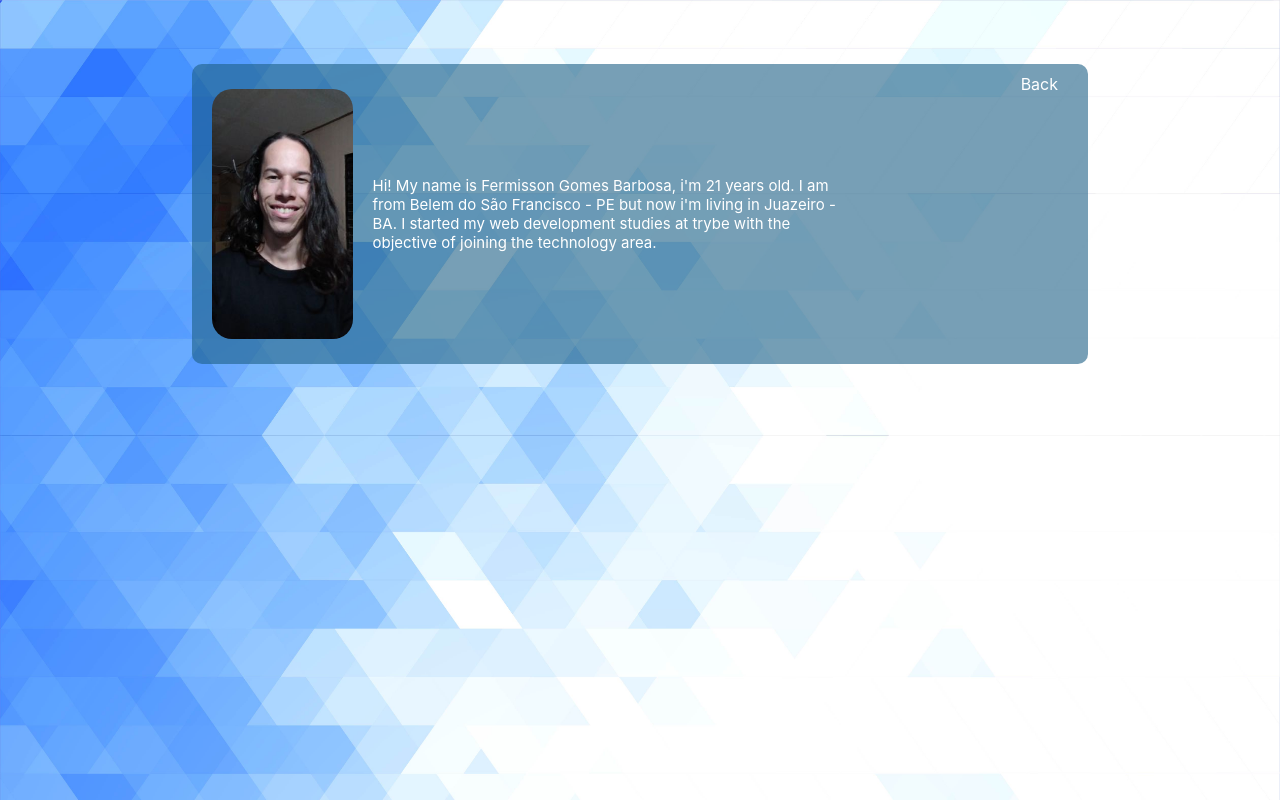
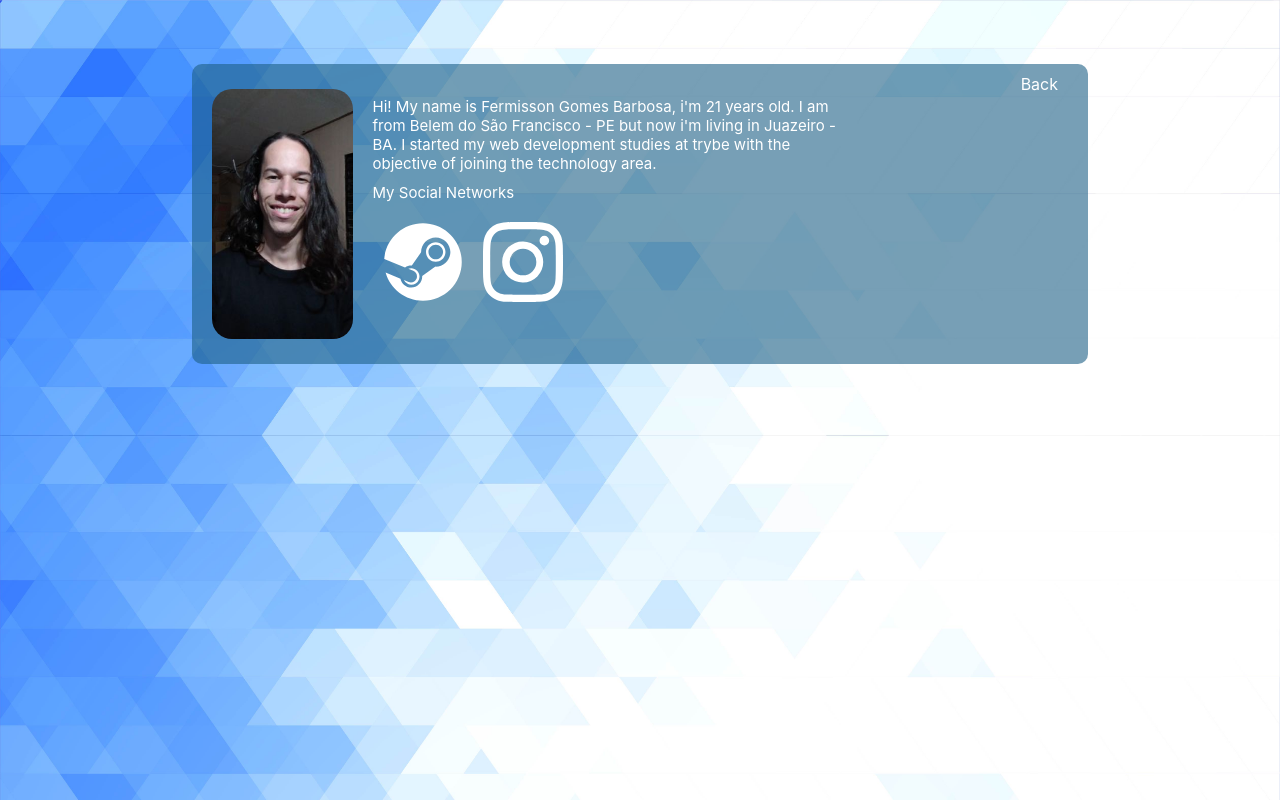
Before and after one commit to Fermisson-Gomes/Portifolio-React, a React (Create React App) app: page /about in a window 1280 px wide. Built offline with nearby package versions, Linux system fonts and the light colour scheme.

Commit message:
atualização

```diff
--- a/src/CSS/About.css
+++ b/src/CSS/About.css
@@ -25,6 +25,20 @@
   border-radius: 20px;
 }
 
+.social {
+  display: flex;
+  flex-direction: column;
+}
+
+.social p {
+  margin-top: 10px;
+  margin-bottom: 10px;
+}
+
+.social-links {
+  display: flex;
+}
+
 .about .back {
   align-self: flex-start;
   margin: 10px 30px;
--- a/src/CSS/contact.css
+++ b/src/CSS/contact.css
@@ -24,4 +24,5 @@
   text-decoration: none;
   color: white;
   font-size: 80px;
+  margin: 10px;
 }
--- a/src/CSS/mobile.css
+++ b/src/CSS/mobile.css
@@ -48,6 +48,11 @@
 
   .hardskills .title {
     display: none;
+  }
+
+  .social .contact-icon, .contact .contact-icon {
+    font-size: 50px;
+    flex-wrap: wrap;
   }
 }
 
@@ -102,7 +107,8 @@
     display: none;
   }
 
-  .contact .contact-icon {
+  .contact .contact-icon, .social .contact-icon {
+    flex-wrap: wrap;
     font-size: 50px;
   }
 }
--- a/src/pages/About.jsx
+++ b/src/pages/About.jsx
@@ -1,7 +1,10 @@
 import React from "react";
 import foto from './eu.jpeg';
 import '../CSS/About.css';
+import '../CSS/contact.css';
 import Back from "../componentes/Back";
+import { FaSteam, FaXbox } from 'react-icons/fa';
+import { BsInstagram } from 'react-icons/bs';
 
 const About = () => {
   return (
@@ -15,6 +18,25 @@ const About = () => {
                I am from Belem do São Francisco - PE but now i'm living in Juazeiro - BA.
                I started my web development studies at trybe with the objective of joining the technology area.
             </p>
+            <div className="social">
+              <p> My Social Networks</p>
+              <div className="social-links">
+              <a
+                href="https://steamcommunity.com/profiles/76561199228416927/"
+                target="_blank" rel="noreferrer"
+                className="contact-icon"
+              >
+                <FaSteam />
+              </a>
+              <a
+                href="https://www.instagram.com/ferefa.bodyart/"
+                target="_blank" rel="noreferrer"
+                className="contact-icon"
+              >
+                <BsInstagram />
+              </a>
+              </div>
+            </div>
           </div>
         </div>
         <Back />
```
